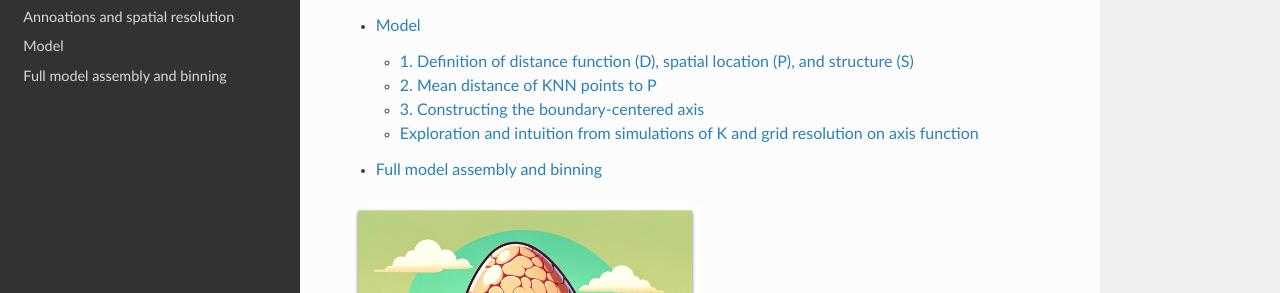
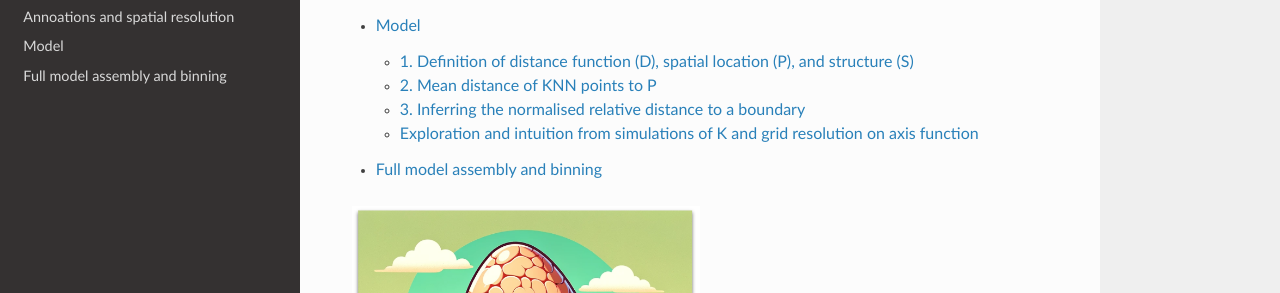
Before and after one commit to nadavyayon/organ_axis_tutorial, a Sphinx documentation site: the page built from docs/source/index.rst, in a window 1280 px wide and 900 px high, scrolled down 697 px. Shown: the part 158-451 px from the top of the window. Built offline with Sphinx 7.4.7 and the Read the Docs theme 2.0.0, drawn with Linux system fonts in a browser that asks for light colours.

Commit message:
Update Model formulation.rst

```diff
--- a/docs/source/Model formulation.rst
+++ b/docs/source/Model formulation.rst
@@ -12,13 +12,13 @@ Once our grid is set we can define our basic distance function (D) that is the m
 
 2. Mean distance of KNN points to P
 -------------
-From D, we can now calculate the mean distance of point P from S for a set of K nearest neighbours
+From D, we can now calculate the mean distance of point P from S for a set of K nearest neighbours.
 For that we can simply define:
 
 .. image:: images//mu_equasion.png
    :width: 100%
 
-3. Constructing the boundary-centered axis
+3. Inferring the normalised relative distance to a boundary
 --------------
 Next, we can calculate the directional position of a point P from the boundary of two structures by the normalized difference of µKS1(p) and µKS2(p).
 
```
